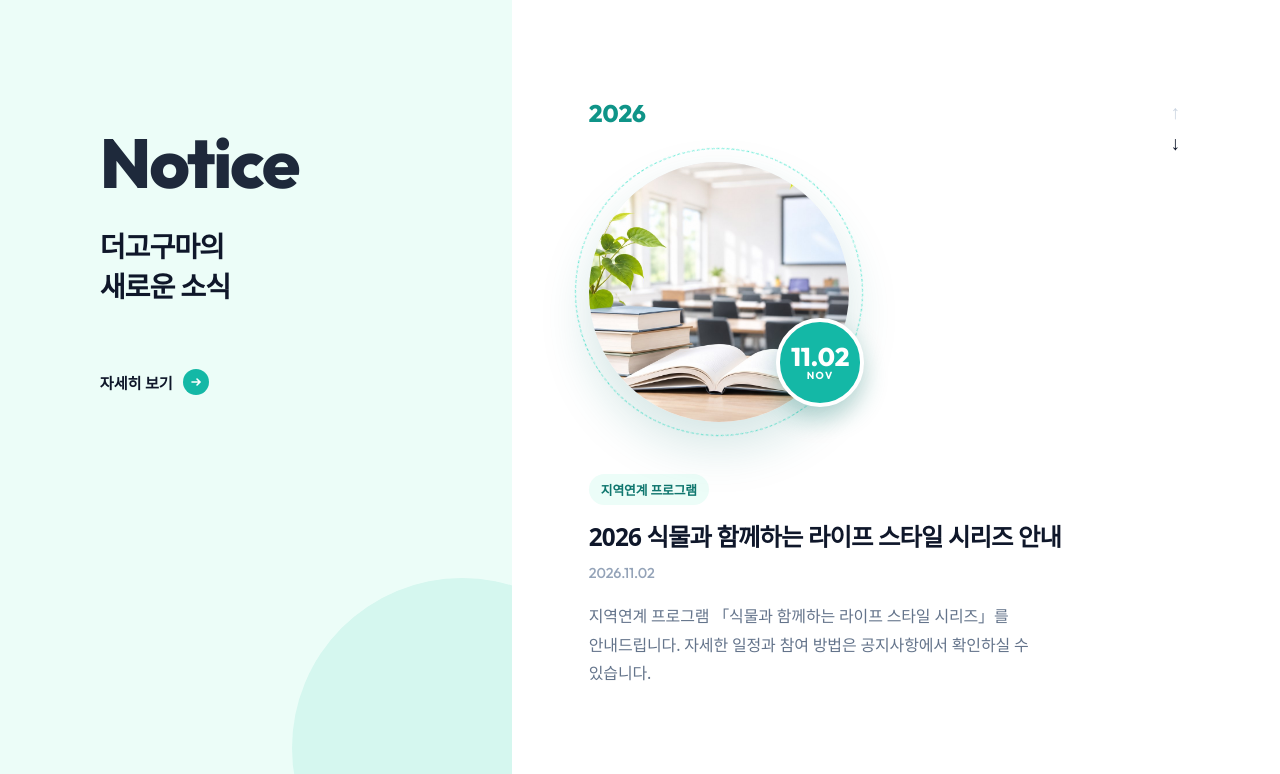
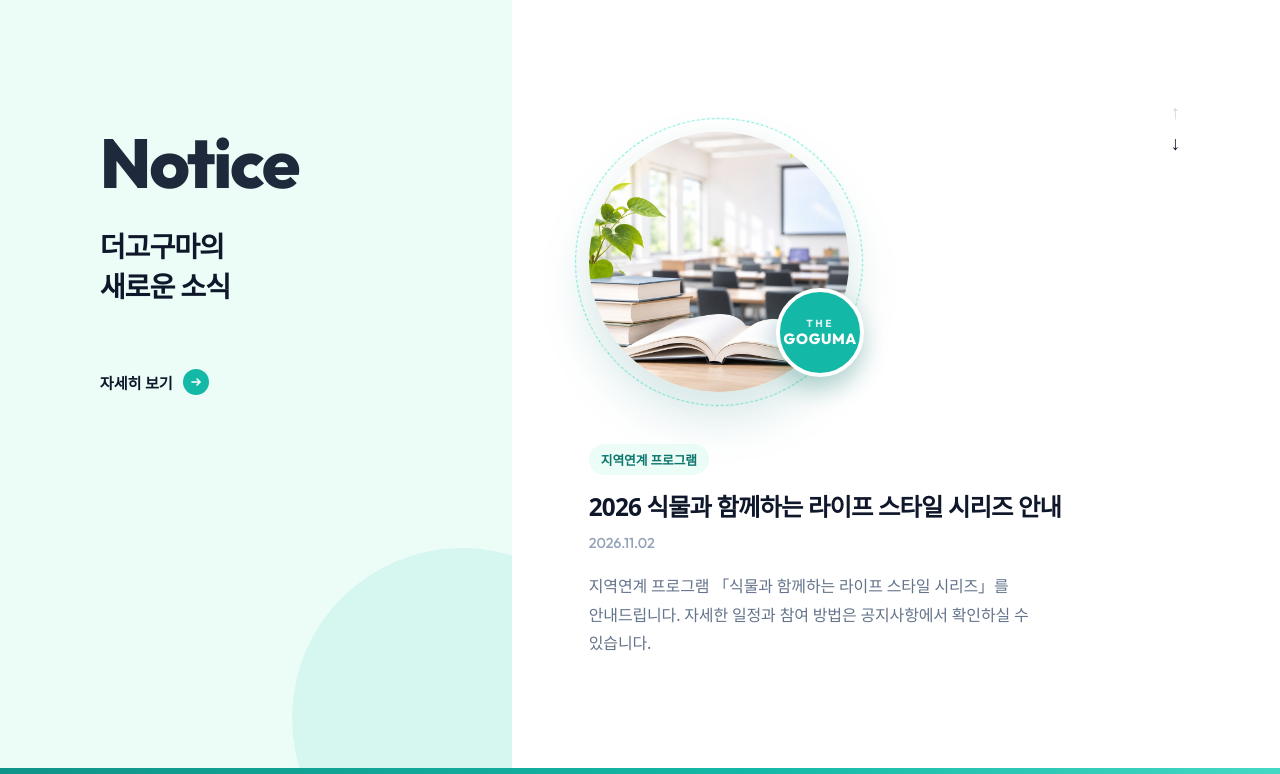
Before and after one commit to minji-ha/thegoguma-proposal, a plain HTML site: page a/index.html in a window 1280 px wide. Shown: the part 2382-3156 px from the top of the page. Drawn offline with Linux system fonts and the light colour scheme; a web font is replaced by a local one.

Commit message:
시안 A: 공지 배지 THE GOGUMA로, 2026 표기 삭제
Co-Authored-By: Claude Opus 5.5 <noreply@anthropic.com>

```diff
--- a/a/index.html
+++ b/a/index.html
@@ -93,7 +93,6 @@ a{color:inherit;text-decoration:none}
 .news .l>*{position:relative;z-index:1}
 .news .l h3{font-size:clamp(1.5rem,2.2vw,2rem);font-weight:800;line-height:1.45;margin:28px 0 44px;letter-spacing:-.04em}
 .news .r{padding:100px var(--gut) 110px clamp(40px,6vw,120px);position:relative}
-.yr{font-family:var(--en);font-weight:800;font-size:1.5rem;color:var(--teal-d)}
 .arw{position:absolute;right:var(--gut);top:100px;display:flex;flex-direction:column;gap:4px;font-size:1.2rem;color:#cbd5e1}
 .arw b{color:var(--ink)}
 .nwrap{display:grid;grid-template-columns:clamp(200px,19vw,340px) minmax(0,1fr);gap:clamp(30px,4vw,64px);align-items:center;margin-top:34px}
@@ -104,8 +103,8 @@ a{color:inherit;text-decoration:none}
 .circle::before{content:"";position:absolute;inset:-14px;border-radius:50%;border:1.5px dashed #5eead4;animation:spin 40s linear infinite}
 @keyframes spin{to{transform:rotate(360deg)}}
 .circle .dt{position:absolute;right:-6%;bottom:6%;width:34%;aspect-ratio:1;border-radius:50%;background:var(--teal);color:#fff;display:grid;place-content:center;text-align:center;font-family:var(--en);line-height:1.05;box-shadow:0 12px 24px rgba(15,118,110,.3);border:4px solid #fff}
-.circle .dt b{font-size:clamp(1.3rem,2vw,1.9rem);font-weight:800}
-.circle .dt span{font-size:clamp(.6rem,.8vw,.75rem);letter-spacing:.14em;font-weight:600}
+.circle .dt b{font-size:clamp(.82rem,1.15vw,1.12rem);font-weight:800;letter-spacing:.04em;margin-top:2px}
+.circle .dt span{font-size:clamp(.6rem,.8vw,.75rem);letter-spacing:.24em;font-weight:600;opacity:.85}
 .tag{display:inline-block;background:var(--mint);color:var(--deep);font-size:.8rem;font-weight:700;padding:6px 12px;border-radius:99px}
 .news h4{font-size:clamp(1.3rem,1.9vw,1.7rem);font-weight:800;margin:14px 0 0;line-height:1.45;letter-spacing:-.035em}
 .news .d{font-size:.9rem;color:#94a3b8;margin:10px 0 20px;font-family:var(--en)}
@@ -216,10 +215,10 @@ a{color:inherit;text-decoration:none}
     <a class="more reveal" href="#">자세히 보기 <b><svg viewBox="0 0 12 12" fill="none"><path d="M2 6h8M7 3l3 3-3 3" stroke="#fff" stroke-width="1.6" stroke-linecap="round"/></svg></b></a>
   </div>
   <div class="r">
-    <div class="yr">2026</div>
     <div class="arw"><span>↑</span><b>↓</b></div>
+    <!-- 개발 시: 왼쪽 원형 이미지·THE GOGUMA 배지는 고정, 오른쪽 내용(분류·제목·날짜·요약)만 최신 공지로 바뀜. 위아래 화살표로 이전/다음 공지 -->
     <div class="nwrap reveal">
-      <div class="circle"><div class="ph"><img src="../assets/img/photo/biz-edu.jpg" alt="" loading="lazy"></div><div class="dt"><b>11.02</b><span>NOV</span></div></div>
+      <div class="circle"><div class="ph"><img src="../assets/img/photo/biz-edu.jpg" alt="" loading="lazy"></div><div class="dt"><span>THE</span><b>GOGUMA</b></div></div>
       <div>
         <span class="tag">지역연계 프로그램</span>
         <h4>2026 식물과 함께하는 라이프 스타일 시리즈 안내</h4>
```
